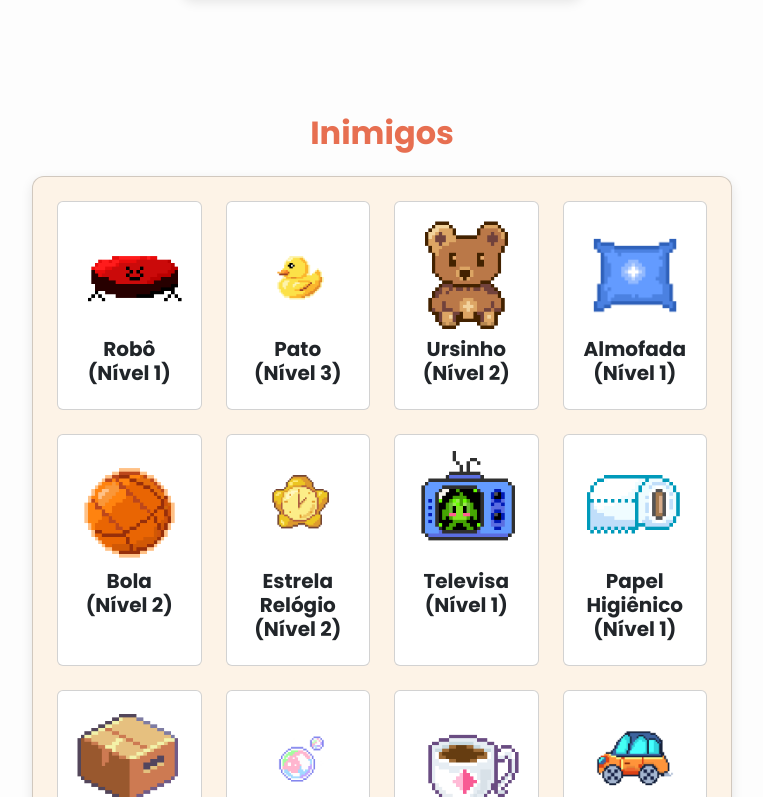
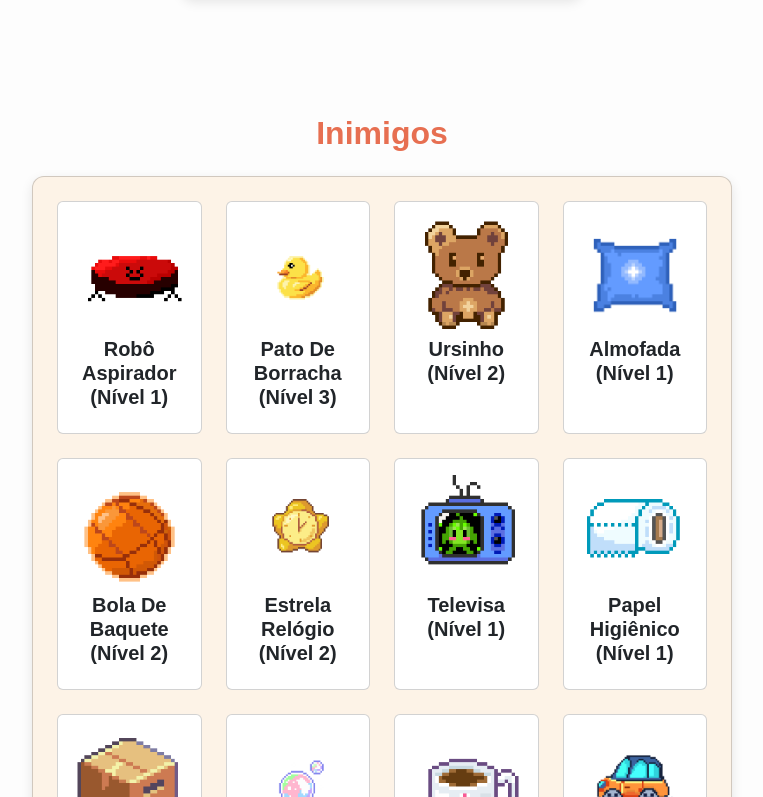
Before and after one commit to NikolasGodoy/Desvia-Gato-, a plain HTML site: page Desvia, Gato!/index.html in a window 1280 px wide. Shown: the part 2003-2800 px from the top of the page, without its empty margins (258-1021 px from the left). Drawn offline with nearby package versions, Linux system fonts and the light colour scheme.

Commit message:
Página Web Do Jogo Finalizado
Challenge Sprint

```diff
--- a/Desvia, Gato!/css/style.css
+++ b/Desvia, Gato!/css/style.css
@@ -10,8 +10,9 @@ html {
   height: 100%;
 }
 
-body {
-  font-family: 'Poppins', sans-serif;
+
+body   {
+  font-family: "Poppins", sans-serif;
   background-color: #fdfdfd;
   color: #5a4632;
   line-height: 1.6;
@@ -19,6 +20,11 @@ body {
   display: flex;
   flex-direction: column;
 }
+
+h1, h2,h3, h4, h5, h6 {
+  font-family: "Russo One", sans-serif;
+}
+
 
 /* ===== Navbar ===== */
 .navbar {
@@ -134,7 +140,7 @@ h2 {
 
 /* ===== Carrossel ===== */
 .carousel-inner img {
-  height: 400px;
+  height: 365px;
   object-fit: cover;
   border-radius: 12px;
 }
--- a/Desvia, Gato!/index.html
+++ b/Desvia, Gato!/index.html
@@ -7,8 +7,9 @@
   <title>Desvia, Gato! — Landing Page</title>
 
   <!-- Google Fonts -->
-  <link rel="preconnect" href="https://fonts.gstatic.com" crossorigin>
   <link href="https://fonts.googleapis.com/css2?family=Poppins:wght@400;600;700&display=swap" rel="stylesheet">
+
+
 
   <!-- Bootstrap CSS -->
   <link href="https://cdn.jsdelivr.net/npm/bootstrap@5.3.2/dist/css/bootstrap.min.css" rel="stylesheet">
@@ -84,7 +85,7 @@
             <div class="col-md-4">
               <div class="card p-3 h-100 text-center">
                 <img src="./images/orbe.gif" alt="Orbe" class="img-fluid mx-auto d-block">
-                <h5 class="fw-bold mt-2">Orbe</h5>
+                <h5 class="fw-bold mt-2">PowerUp</h5>
               </div>
             </div>
           </div>
@@ -131,7 +132,7 @@
             <div class="col-md-4 col-lg-3">
               <div class="card p-3 h-100 text-center">
                 <img src="./images/enemy-aspirador (1).gif" alt="Robô aspirador" class="img-fluid mx-auto d-block">
-                <h5 class="fw-bold mt-2">Robô (Nível 1)</h5>
+                <h5 class="fw-bold mt-2">Robô Aspirador (Nível 1)</h5>
               </div>
             </div>
 
@@ -139,7 +140,7 @@
             <div class="col-md-4 col-lg-3">
               <div class="card p-3 h-100 text-center">
                 <img src="./images/pato.gif" alt="Pato de borracha" class="img-fluid mx-auto d-block">
-                <h5 class="fw-bold mt-2">Pato (Nível 3)</h5>
+                <h5 class="fw-bold mt-2">Pato De Borracha (Nível 3)</h5>
               </div>
             </div>
 
@@ -163,7 +164,7 @@
             <div class="col-md-4 col-lg-3">
               <div class="card p-3 h-100 text-center">
                 <img src="./images/enemy-Bola.gif" alt="Bola" class="img-fluid mx-auto d-block">
-                <h5 class="fw-bold mt-2">Bola (Nível 2)</h5>
+                <h5 class="fw-bold mt-2">Bola De Baquete (Nível 2)</h5>
               </div>
             </div>
 
@@ -317,7 +318,7 @@
         </div>
       </div>
     </section>
-  </main>
+
 
   <!-- Rodapé -->
   <footer class="footer text-center py-4 mt-auto">
```
Also changed, not shown: Desvia, Gato!/Repositório.txt.
